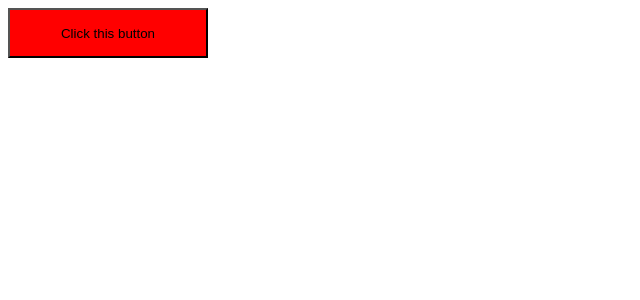
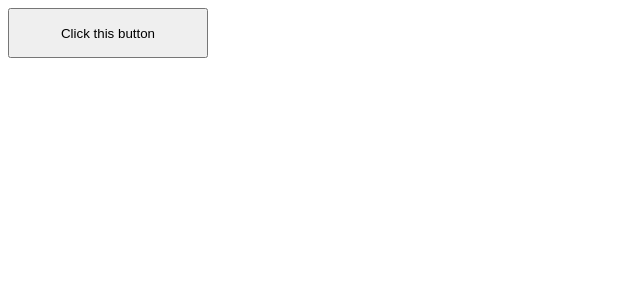
Before and after one commit to gojanedoe/styled-components-practice, a React (Create React App) app: page / in a window 1280 px wide. Shown: the top 300 px of the page, without its empty margins (0-640 px from the left). Built offline with nearby package versions, Linux system fonts and the light colour scheme.

Commit message:
Add ability for button to be changed to different colors

```diff
--- a/src/Components/Button.style.js
+++ b/src/Components/Button.style.js
@@ -3,5 +3,5 @@ import styled from "styled-components";
 export const Button = styled.button`
   width: 200px;
   height: 50px;
-  background-color: red;
+  background-color: ${(props) => props.backgroundColor};
 `;
```
